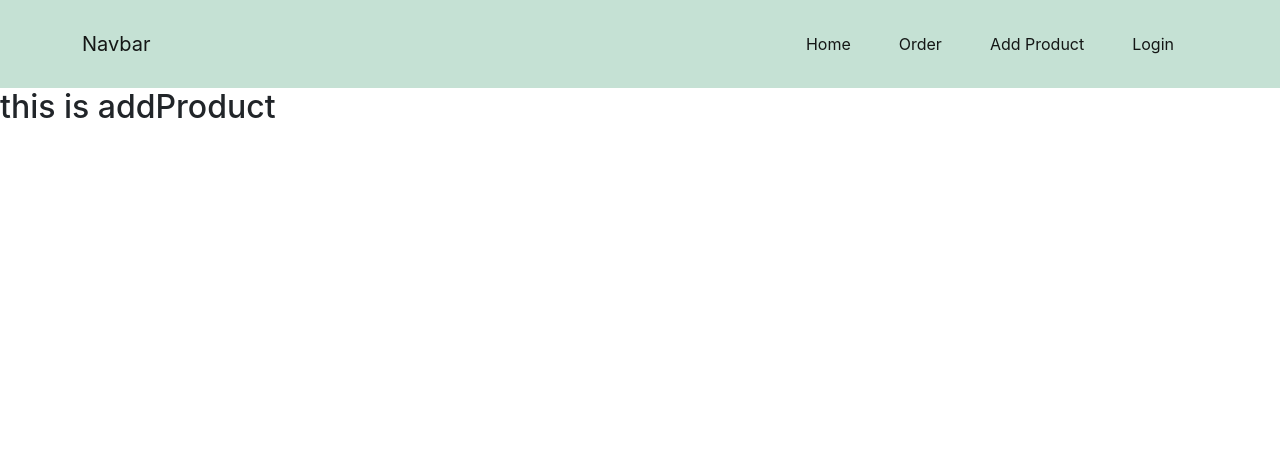
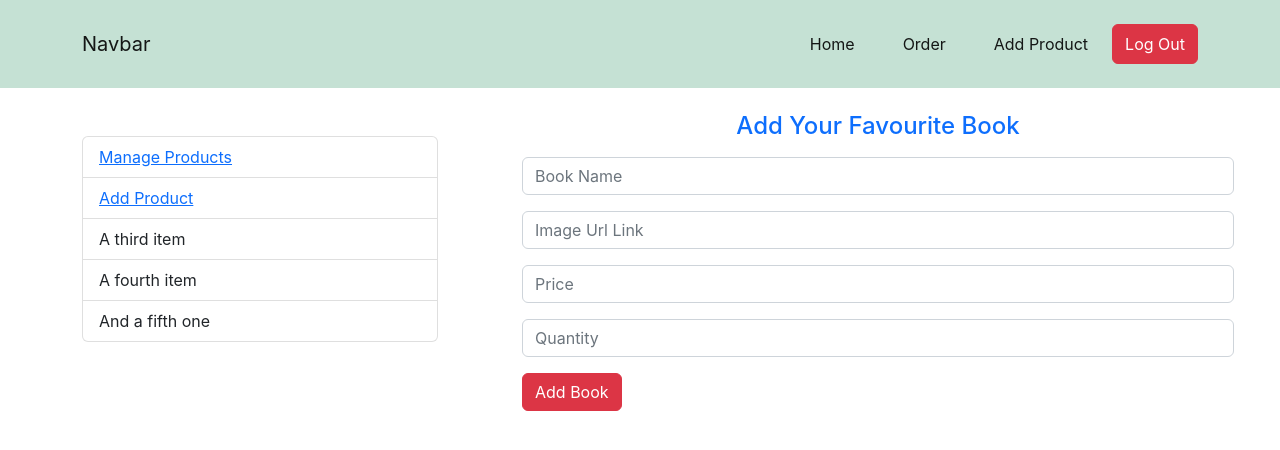
Before and after one commit to codeCampWithSifat/fresh-book-shop-client, a React (Create React App) app: page /addproduct in a window 1280 px wide. Shown: the top 450 px of the page. Built offline with nearby package versions, Linux system fonts and the light colour scheme; no server answers; sample sign-in values are in the browser's storage.

Commit message:
some part are done

```diff
--- a/package.json
+++ b/package.json
@@ -10,8 +10,10 @@
     "react": "^18.2.0",
     "react-dom": "^18.2.0",
     "react-firebase-hooks": "^5.1.1",
+    "react-hook-form": "^7.41.0",
     "react-router-dom": "^6.5.0",
     "react-scripts": "5.0.1",
+    "react-toastify": "^9.1.1",
     "web-vitals": "^2.1.4"
   },
   "scripts": {
--- a/src/App.js
+++ b/src/App.js
@@ -7,6 +7,8 @@ import Register from "./Components/Login/Register/Register";
 import NotFound from "./Components/NotFound/NotFound";
 import Order from "./Components/Order/Order";
 import Navbar from "./Components/Shared/Navbar/Navbar";
+import RequiredAuth from "./Components/Login/RequiredAuth/RequiredAuth";
+import ManageProduct from "./Components/ManageProduct/ManageProduct";
 
 function App() {
   return (
@@ -17,9 +19,31 @@ function App() {
         <Route path="/home" element={<Home />} />
         <Route path="/login" element={<Login />} />
         <Route path="/register" element={<Register />} />
-        <Route path="/addproduct" element={<AddProduct />} />
-        <Route path="/checkout/:id" element={<Checkout />} />
-        <Route path="/order" element={<Order />} />
+        <Route path="/manageproducts" element={<ManageProduct />}/>
+        <Route
+          path="/addproduct"
+          element={
+            <RequiredAuth>
+              <AddProduct />
+            </RequiredAuth>
+          }
+        />
+        <Route
+          path="/checkout/:id"
+          element={
+            <RequiredAuth>
+              <Checkout />
+            </RequiredAuth>
+          }
+        />
+        <Route
+          path="/order"
+          element={
+            <RequiredAuth>
+              <Order />
+            </RequiredAuth>
+          }
+        />
         <Route path="*" element={<NotFound />} />
       </Routes>
     </div>
--- /dev/null
+++ b/src/Components/AddProduct/AddBook.js
@@ -0,0 +1,58 @@
+import React from "react";
+import { useForm } from "react-hook-form";
+import { ToastContainer, toast } from 'react-toastify';
+import 'react-toastify/dist/ReactToastify.css';
+
+const AddBook = () => {
+  const { register, handleSubmit ,reset} = useForm();
+  const onSubmit = (data) => {
+
+    fetch("http://localhost:5000/addbook", {
+        method : "POST",
+        headers : {
+            "Content-Type" : "application/json"
+        },
+        body : JSON.stringify(data)
+    })
+    .then(res => res.json())
+    .then(data => {
+        if(data.insertedId) {
+            reset()
+            toast("Insert Your Data Successfully");
+        }
+    })
+  };
+  return (
+    <div className="container mx-5">
+      <h4 className="text-primary text-center mt-4">Add Your Favourite Book</h4>
+      <form onSubmit={handleSubmit(onSubmit)}>
+        <input
+          className="form-control   my-3"
+          placeholder="Book Name"
+          {...register("title", { required: true })}
+        />
+        <input
+          className="form-control   my-3"
+          placeholder="Image Url Link"
+          {...register("img", { required: true })}
+        />
+        <input
+          className="form-control   my-3"
+          placeholder="Price"
+          type="number"
+          {...register("price", { min: 100, max: 1000 })}
+        />
+        <input
+          className="form-control  my-3"
+          placeholder="Quantity"
+          type="number"
+          {...register("quantity", { required: true })}
+        />
+        <input type="submit" value="Add Book" className="btn btn-danger" />
+      </form>
+      <ToastContainer />
+    </div>
+  );
+};
+
+export default AddBook;
--- a/src/Components/AddProduct/AddProduct.js
+++ b/src/Components/AddProduct/AddProduct.js
@@ -1,11 +1,29 @@
-import React from 'react'
+import React from "react";
+import { Link } from "react-router-dom";
+import ManageProduct from "../ManageProduct/ManageProduct";
+import AddBook from "./AddBook";
 
 const AddProduct = () => {
   return (
-    <div>
-      <h2>this is addProduct</h2>
+    <div className="container">
+      <div className="row">
+        <div className="col-4  text-white h-100 d-block">
+          <ul className="list-group mt-5">
+            <li className="list-group-item " aria-current="true">
+              <Link to="/manageproducts">Manage Products</Link>
+            </li>
+            <li className="list-group-item"><Link to="/addproduct">Add Product</Link></li>
+            <li className="list-group-item">A third item</li>
+            <li className="list-group-item">A fourth item</li>
+            <li className="list-group-item">And a fifth one</li>
+          </ul>
+        </div>
+        <div className="col-8">
+          <AddBook />
+        </div>
+      </div>
     </div>
-  )
-}
+  );
+};
 
-export default AddProduct
+export default AddProduct;
--- a/src/Components/Home/Book/Book.js
+++ b/src/Components/Home/Book/Book.js
@@ -2,13 +2,11 @@ import React from "react";
 import { useNavigate } from "react-router-dom";
 
 const Book = ({ book }) => {
-  const { img, title, price , _id} = book;
+  const { img, title, price, _id } = book;
   const navigate = useNavigate();
   const handleBuyNow = (id) => {
-    console.log(id)
-    navigate(`/checkout/${id}`)
-
-  }
+    navigate(`/checkout/${id}`);
+  };
 
   return (
     <div className="col">
@@ -19,7 +17,9 @@ const Book = ({ book }) => {
           <h4 className="card-text">Price : ${price}</h4>
         </div>
         <div className="text-center my-4">
-          <button onClick={() => handleBuyNow(_id)} className="btn btn-danger">Buy Now</button>
+          <button onClick={() => handleBuyNow(_id)} className="btn btn-danger">
+            Buy Now
+          </button>
         </div>
       </div>
     </div>
--- a/src/Components/Home/Books/Books.js
+++ b/src/Components/Home/Books/Books.js
@@ -1,4 +1,5 @@
 import React, { useEffect, useState } from "react";
+import Loading from "../../Shared/Loading/Loading";
 import Book from "../Book/Book";
 
 // const allBooks = [
@@ -69,11 +70,15 @@ const Books = () => {
   }, []);
   return (
     <div className="container mt-4">
-        <h3 className="text-center text-primary m-4 ">Selected Your Favourite Book</h3>
+      <h3 className="text-center text-primary m-4 ">
+        Selected Your Favourite Book
+      </h3>
       <div className="row row-cols-1 row-cols-md-3 row-cols-lg-4 g-4">
-        {books.map((book) => (
-          <Book book={book} key={book._id}></Book>
-        ))}
+        {books.length === 0 ? (
+          <Loading />
+        ) : (
+          books.map((book) => <Book book={book} key={book._id}></Book>)
+        )}
       </div>
     </div>
   );
--- a/src/Components/Login/SocialLogin/SocialLogin.js
+++ b/src/Components/Login/SocialLogin/SocialLogin.js
@@ -2,12 +2,14 @@ import React from "react";
 import google from "../../../images/social/google.png";
 import { useSignInWithGoogle } from "react-firebase-hooks/auth";
 import auth from "../../../firebase.init";
-import { useNavigate } from "react-router-dom";
+import { useLocation, useNavigate } from "react-router-dom";
 import Loading from "../../Shared/Loading/Loading";
 
 const SocialLogin = () => {
   const [signInWithGoogle, user, loading, error] = useSignInWithGoogle(auth);
   const navigate = useNavigate()
+  const location = useLocation();
+  const  from = location.state?.from?.pathname || "/";
 
   let errorElement;
   if (error ) {
@@ -17,8 +19,7 @@ const SocialLogin = () => {
     return <Loading />
   }
   if (user) {
-    console.log(user);
-    navigate("/")
+    navigate(from, { replace: true });
 
   }
 
--- /dev/null
+++ b/src/Components/ManageProduct/ManageProduct.js
@@ -0,0 +1,59 @@
+import React, { useEffect, useState } from "react";
+
+const ManageProduct = () => {
+  const [books, setBooks] = useState([]);
+  useEffect(() => {
+    fetch(`http://localhost:5000/allbooks`)
+      .then((res) => res.json())
+      .then((data) => {
+        setBooks(data);
+      });
+  }, []);
+  const handleDeleteBook = (id) => {
+    if (window.confirm("Are You Sure ? You Want To Delete This Book")) {
+      fetch(`http://localhost:5000/allbooks/${id}`, {
+        method: "DELETE",
+      })
+        .then((res) => res.json())
+        .then((data) => {
+          if (data.deletedCount) {
+            const restBooks = books.filter((book) => book._id !== id);
+            setBooks(restBooks);
+          }
+        });
+    }
+  };
+  return (
+    <div className="container mt-5">
+      <table className="table table-hover">
+        <thead>
+          <tr>
+            <th scope="col">Book Name</th>
+            <th scope="col">Quantity</th>
+            <th scope="col">Price</th>
+            <th scope="col">Action</th>
+          </tr>
+        </thead>
+        {books.map((book) => (
+          <tbody key={book._id}>
+            <tr>
+              <th scope="row">{book.title}</th>
+              <td>{book.quantity}</td>
+              <td>{book.price}</td>
+              <td>
+                <button
+                  onClick={() => handleDeleteBook(book._id)}
+                  className="btn btn-danger"
+                >
+                  X
+                </button>
+              </td>
+            </tr>
+          </tbody>
+        ))}
+      </table>
+    </div>
+  );
+};
+
+export default ManageProduct;
--- a/src/Components/Shared/Navbar/Navbar.js
+++ b/src/Components/Shared/Navbar/Navbar.js
@@ -1,7 +1,15 @@
 import React from "react";
+import { useAuthState } from "react-firebase-hooks/auth";
 import { Link } from "react-router-dom";
+import auth from "../../../firebase.init";
+import {signOut } from 'firebase/auth';
+
 
 const Navbar = () => {
+  const [user] = useAuthState(auth);
+  const logout = () => {
+    signOut(auth);
+  };
   return (
     <div className="bg-success bg-opacity-25 p-3 sticky-top">
       <nav className="navbar navbar-expand-lg ">
@@ -23,25 +31,45 @@ const Navbar = () => {
           <div className="collapse navbar-collapse" id="navbarTogglerDemo01">
             <ul className="navbar-nav ms-auto mb-2 mb-lg-0">
               <li className="nav-item mx-3">
-                <Link className="nav-link active" aria-current="page" to="/home">
+                <Link
+                  className="nav-link active"
+                  aria-current="page"
+                  to="/home"
+                >
                   Home
                 </Link>
               </li>
               <li className="nav-item mx-3">
-                <Link className="nav-link active" aria-current="page" to="/order">
+                <Link
+                  className="nav-link active"
+                  aria-current="page"
+                  to="/order"
+                >
                   Order
                 </Link>
               </li>
               <li className="nav-item mx-3">
-                <Link className="nav-link active" aria-current="page" to="/addproduct">
+                <Link
+                  className="nav-link active"
+                  aria-current="page"
+                  to="/addproduct"
+                >
                   Add Product
                 </Link>
               </li>
-              <li className="nav-item mx-3">
-                <Link className="nav-link active" aria-current="page" to="/login">
-                  Login
-                </Link>
-              </li>
+              {!user ? (
+                <li className="nav-item mx-3">
+                  <Link
+                    className="nav-link active"
+                    aria-current="page"
+                    to="/login"
+                  >
+                    Login
+                  </Link>
+                </li>
+              ) : (
+                <button onClick={logout} className="btn btn-danger">Log Out</button>
+              )}
             </ul>
           </div>
         </div>
```
Also changed, not shown: src/Components/Login/Login/Login.js (+6 -6 lines), src/Components/Login/Register/Register.js (+6 -8 lines), src/Components/ManageProduct/SingleMangeProduct.js (added, +34 -0 lines), 1 other file (tests, documents, lock files or other folders).
